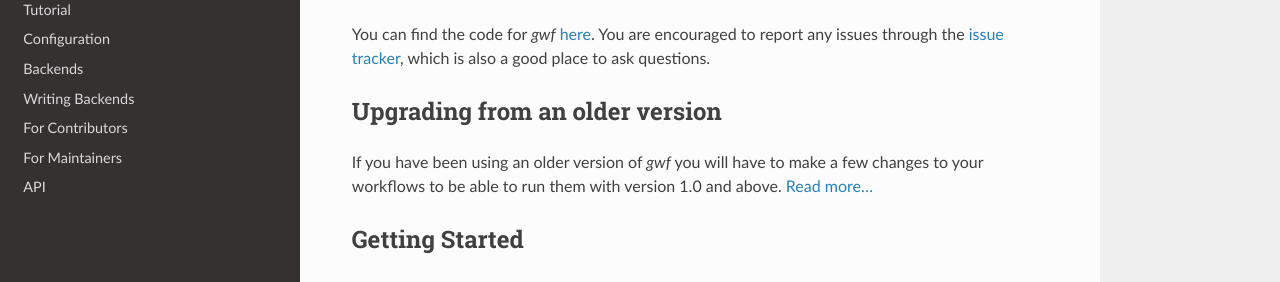
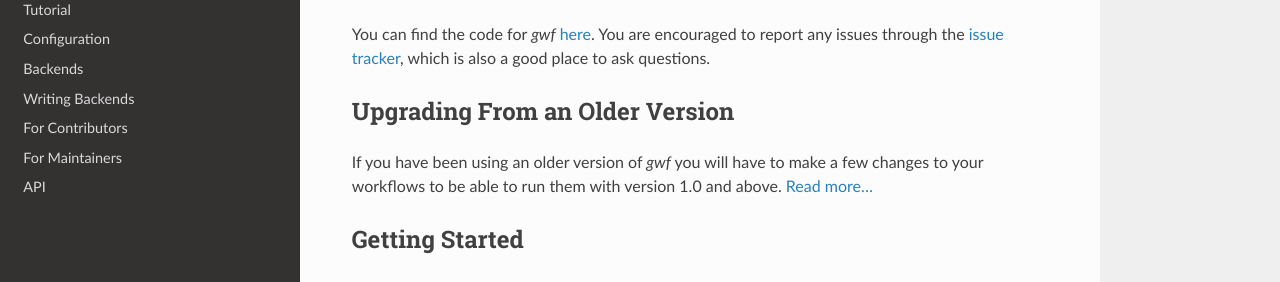
Before and after one commit to gwforg/gwf, a Sphinx documentation site: the page built from docs/index.rst, in a window 1280 px wide and 900 px high, scrolled down 684 px. Shown: the part 165-447 px from the top of the window. Built offline with Sphinx 7.4.7 and the Read the Docs theme 2.0.0, drawn with Linux system fonts in a browser that asks for light colours.

Commit message:
Small casing fix in docs.

```diff
--- a/docs/index.rst
+++ b/docs/index.rst
@@ -40,7 +40,7 @@ encouraged to report any issues through the
 `issue tracker <https://github.com/gwforg/gwf/issues>`_, which is also a good place
 to ask questions.
 
-Upgrading from an older version
+Upgrading From an Older Version
 -------------------------------
 
 If you have been using an older version of *gwf* you will have to
```
